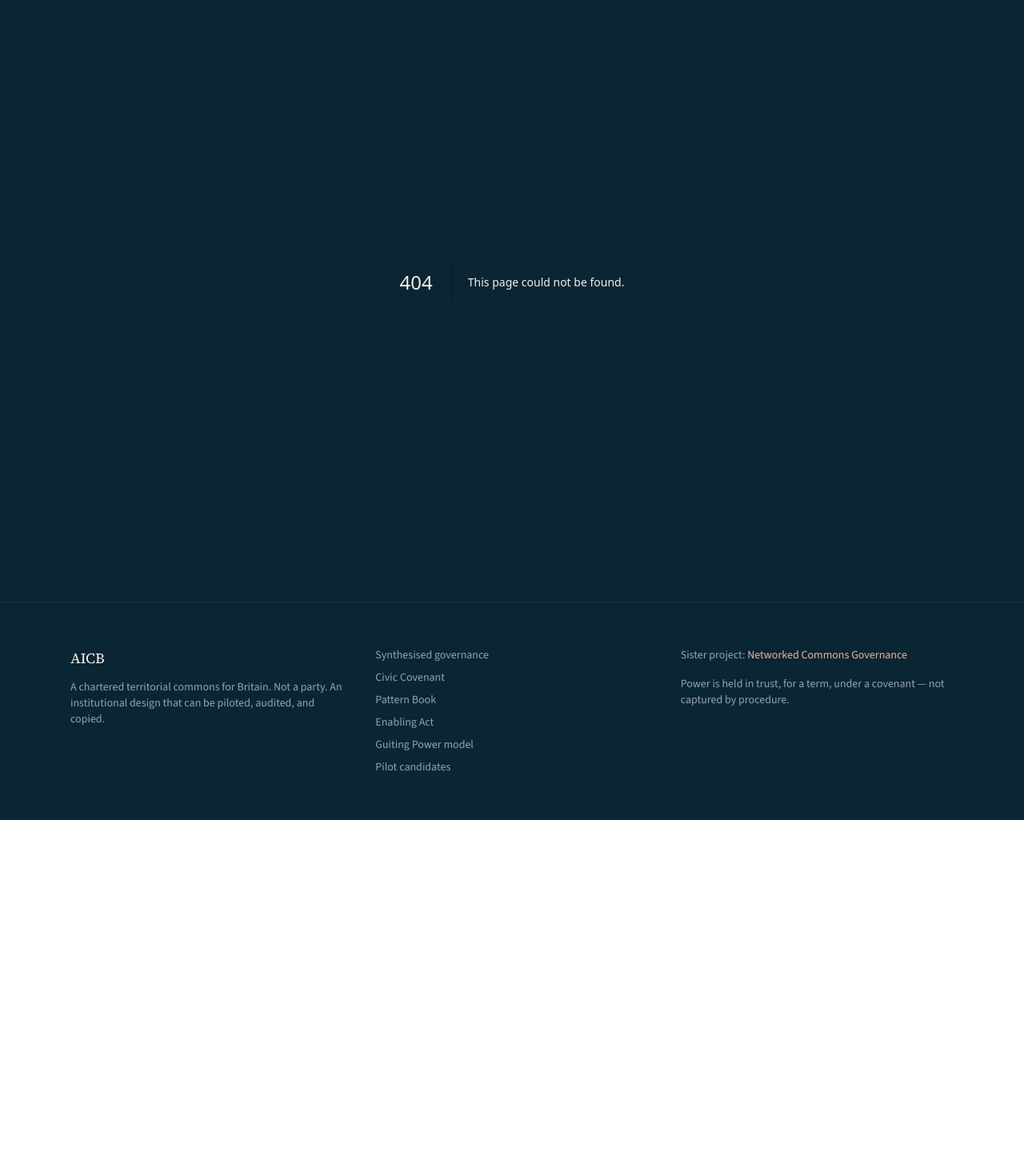
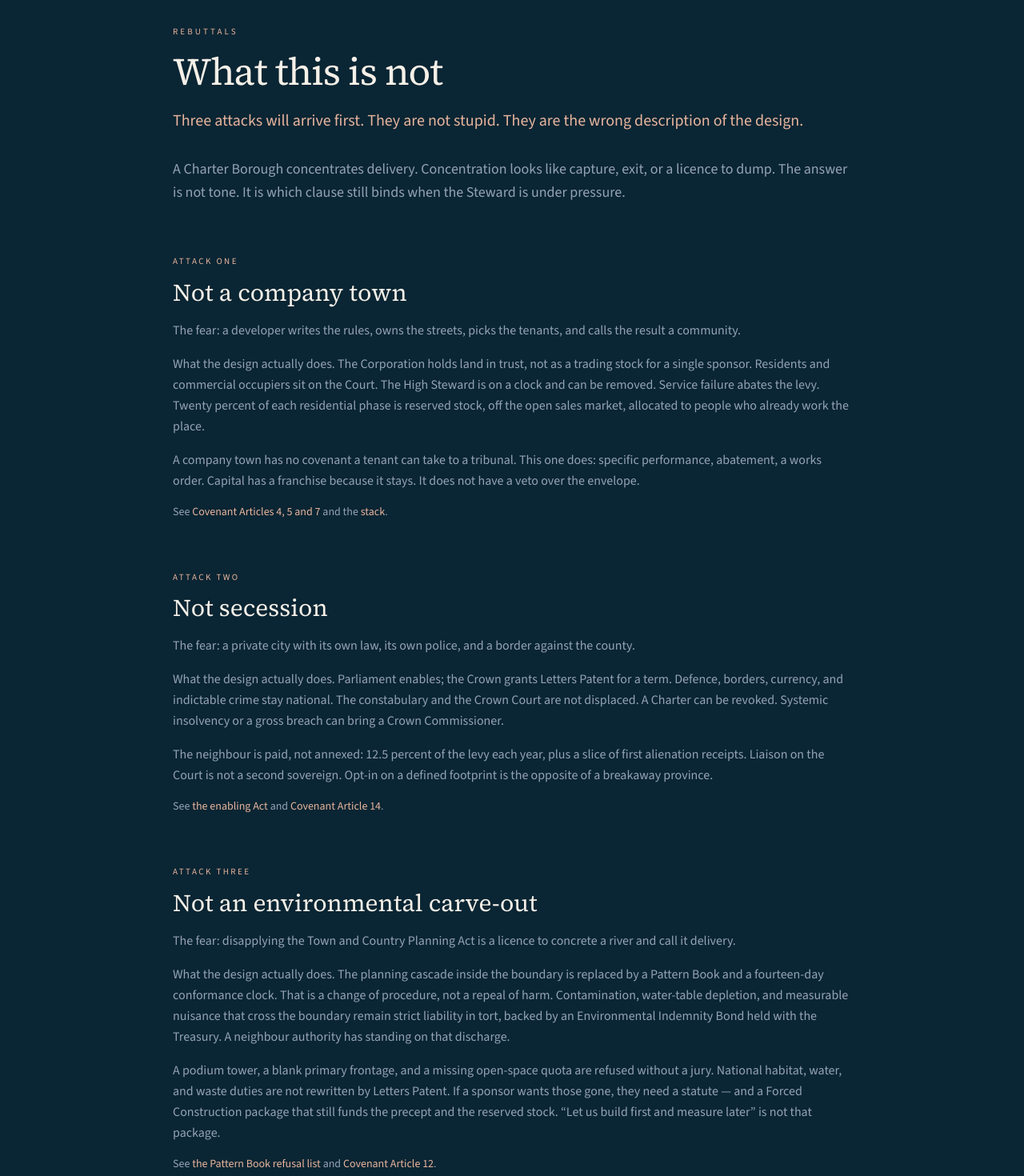
Before and after one commit to stumpyuk1/aicb-website, a Next.js app: page /not-this in a window 1280 px wide. Before the commit this address had no page. Shown: the part 120-1590 px from the top of the page at 80% size. Before the commit the page ends 1145 px from the top, so only its background shows below. Built offline with nearby package versions, Linux system fonts and the light colour scheme.

Commit message:
Add What this is not page for the three live attacks

```diff
--- /dev/null
+++ b/app/not-this/page.tsx
@@ -0,0 +1,165 @@
+import type { Metadata } from "next";
+import Link from "next/link";
+
+export const metadata: Metadata = {
+  title: "What this is not",
+  description:
+    "AICB is not a company town, not secession, and not an environmental carve-out.",
+};
+
+export default function NotThisPage() {
+  return (
+    <div className="max-w-4xl mx-auto px-6 py-20">
+      <p className="text-[11px] tracking-[0.28em] uppercase text-[#E8B59E] mb-4">
+        Rebuttals
+      </p>
+      <h1 className="font-serif text-5xl tracking-tight mb-6">
+        What this is not
+      </h1>
+      <p className="text-xl text-[#E8B59E] font-light mb-8">
+        Three attacks will arrive first. They are not stupid. They are the
+        wrong description of the design.
+      </p>
+      <p className="text-lg leading-relaxed text-[#94A3B8] mb-16">
+        A Charter Borough concentrates delivery. Concentration looks like
+        capture, exit, or a licence to dump. The answer is not tone. It is
+        which clause still binds when the Steward is under pressure.
+      </p>
+
+      <article id="company-town" className="mb-16 scroll-mt-28">
+        <p className="text-[11px] tracking-[0.22em] uppercase text-[#E8B59E] mb-3">
+          Attack one
+        </p>
+        <h2 className="font-serif text-3xl mb-4">Not a company town</h2>
+        <p className="text-[#94A3B8] leading-relaxed mb-4">
+          The fear: a developer writes the rules, owns the streets, picks the
+          tenants, and calls the result a community.
+        </p>
+        <p className="text-[#94A3B8] leading-relaxed mb-4">
+          What the design actually does. The Corporation holds land in trust,
+          not as a trading stock for a single sponsor. Residents and commercial
+          occupiers sit on the Court. The High Steward is on a clock and can
+          be removed. Service failure abates the levy. Twenty percent of each
+          residential phase is reserved stock, off the open sales market,
+          allocated to people who already work the place.
+        </p>
+        <p className="text-[#94A3B8] leading-relaxed mb-4">
+          A company town has no covenant a tenant can take to a tribunal. This
+          one does: specific performance, abatement, a works order. Capital
+          has a franchise because it stays. It does not have a veto over the
+          envelope.
+        </p>
+        <p className="text-sm text-[#94A3B8]">
+          See{" "}
+          <Link href="/covenant" className="text-[#E8B59E] hover:underline">
+            Covenant Articles 4, 5 and 7
+          </Link>{" "}
+          and the{" "}
+          <Link href="/model#diagram" className="text-[#E8B59E] hover:underline">
+            stack
+          </Link>
+          .
+        </p>
+      </article>
+
+      <article id="secession" className="mb-16 scroll-mt-28">
+        <p className="text-[11px] tracking-[0.22em] uppercase text-[#E8B59E] mb-3">
+          Attack two
+        </p>
+        <h2 className="font-serif text-3xl mb-4">Not secession</h2>
+        <p className="text-[#94A3B8] leading-relaxed mb-4">
+          The fear: a private city with its own law, its own police, and a
+          border against the county.
+        </p>
+        <p className="text-[#94A3B8] leading-relaxed mb-4">
+          What the design actually does. Parliament enables; the Crown grants
+          Letters Patent for a term. Defence, borders, currency, and
+          indictable crime stay national. The constabulary and the Crown Court
+          are not displaced. A Charter can be revoked. Systemic insolvency or
+          a gross breach can bring a Crown Commissioner.
+        </p>
+        <p className="text-[#94A3B8] leading-relaxed mb-4">
+          The neighbour is paid, not annexed: 12.5 percent of the levy each
+          year, plus a slice of first alienation receipts. Liaison on the Court
+          is not a second sovereign. Opt-in on a defined footprint is the
+          opposite of a breakaway province.
+        </p>
+        <p className="text-sm text-[#94A3B8]">
+          See{" "}
+          <Link href="/act" className="text-[#E8B59E] hover:underline">
+            the enabling Act
+          </Link>{" "}
+          and{" "}
+          <Link href="/covenant#art-14" className="text-[#E8B59E] hover:underline">
+            Covenant Article 14
+          </Link>
+          .
+        </p>
+      </article>
+
+      <article id="environment" className="mb-16 scroll-mt-28">
+        <p className="text-[11px] tracking-[0.22em] uppercase text-[#E8B59E] mb-3">
+          Attack three
+        </p>
+        <h2 className="font-serif text-3xl mb-4">
+          Not an environmental carve-out
+        </h2>
+        <p className="text-[#94A3B8] leading-relaxed mb-4">
+          The fear: disapplying the Town and Country Planning Act is a licence
+          to concrete a river and call it delivery.
+        </p>
+        <p className="text-[#94A3B8] leading-relaxed mb-4">
+          What the design actually does. The planning cascade inside the
+          boundary is replaced by a Pattern Book and a fourteen-day
+          conformance clock. That is a change of procedure, not a repeal of
+          harm. Contamination, water-table depletion, and measurable nuisance
+          that cross the boundary remain strict liability in tort, backed by
+          an Environmental Indemnity Bond held with the Treasury. A neighbour
+          authority has standing on that discharge.
+        </p>
+        <p className="text-[#94A3B8] leading-relaxed mb-4">
+          A podium tower, a blank primary frontage, and a missing open-space
+          quota are refused without a jury. National habitat, water, and
+          waste duties are not rewritten by Letters Patent. If a sponsor wants
+          those gone, they need a statute — and a Forced Construction package
+          that still funds the precept and the reserved stock. “Let us build
+          first and measure later” is not that package.
+        </p>
+        <p className="text-sm text-[#94A3B8]">
+          See{" "}
+          <Link href="/pattern-book" className="text-[#E8B59E] hover:underline">
+            the Pattern Book refusal list
+          </Link>{" "}
+          and{" "}
+          <Link href="/covenant" className="text-[#E8B59E] hover:underline">
+            Covenant Article 12
+          </Link>
+          .
+        </p>
+      </article>
+
+      <aside className="border-l-4 border-[#E8B59E]/40 pl-6 text-[#94A3B8] leading-relaxed mb-12">
+        A serious objection names the clause it wants changed and brings the
+        replacement envelope with it. That is Forced Construction. A slogan
+        that only says “company town,” “secession,” or “carve-out” is an
+        attack without a drawing.
+      </aside>
+
+      <p className="text-[#94A3B8]">
+        Read the{" "}
+        <Link href="/model" className="text-[#E8B59E] hover:underline">
+          model
+        </Link>
+        , the{" "}
+        <Link href="/covenant" className="text-[#E8B59E] hover:underline">
+          Covenant
+        </Link>
+        , and the{" "}
+        <Link href="/act" className="text-[#E8B59E] hover:underline">
+          Act
+        </Link>
+        .
+      </p>
+    </div>
+  );
+}
```
